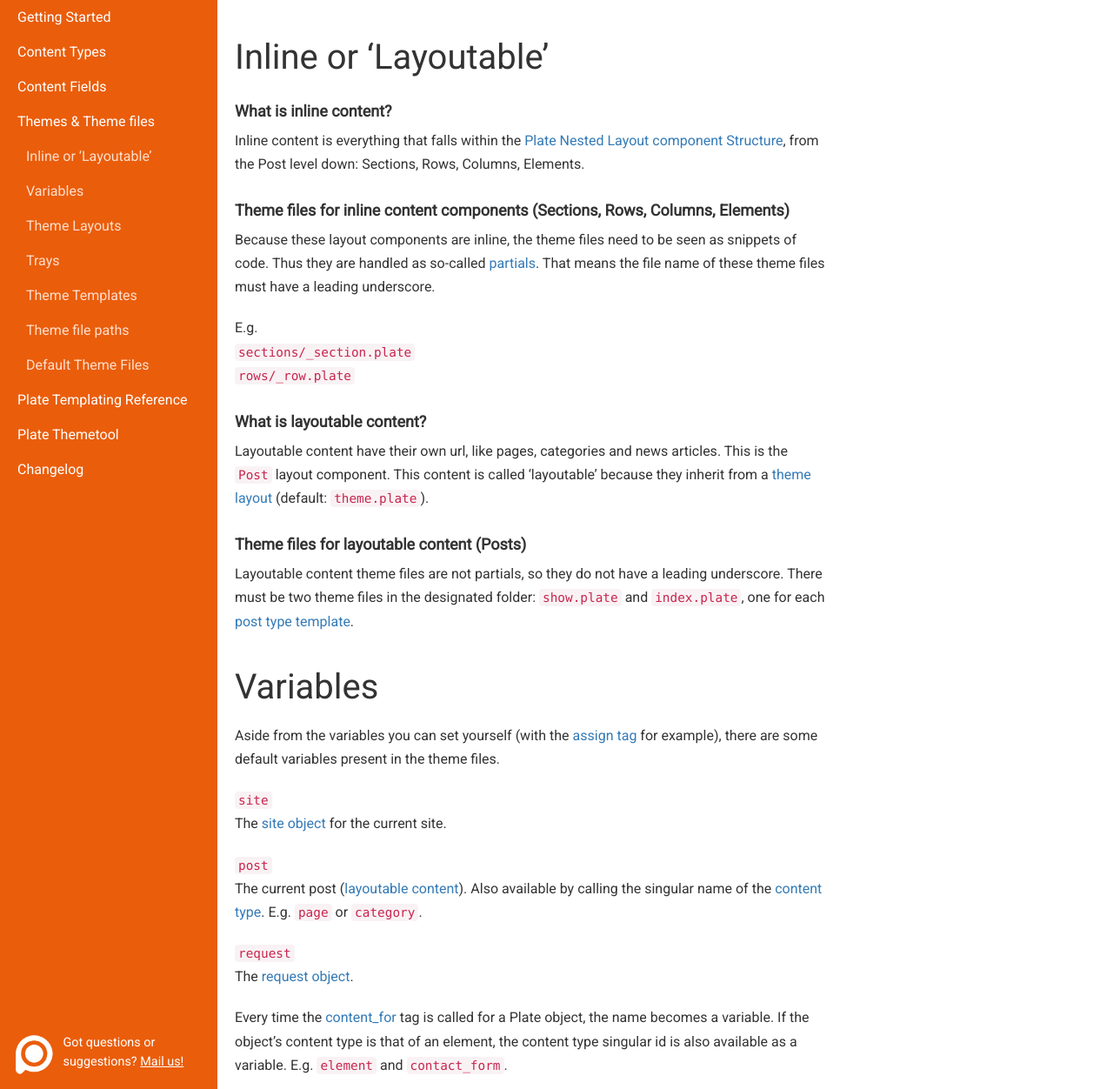
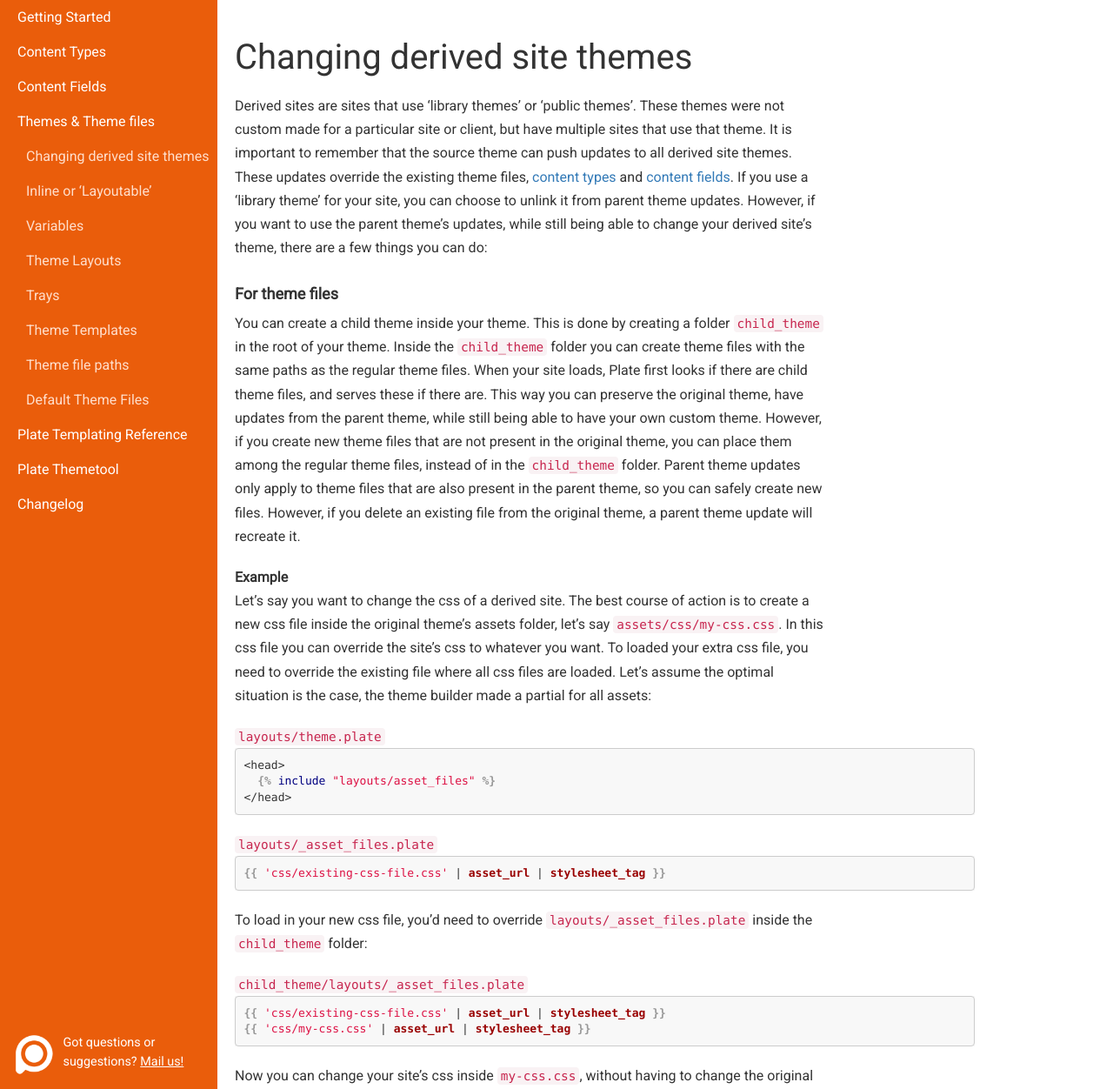
Before and after one commit to platehub/platehub.github.io, a Jekyll site: the page built from docs/theme-files.md, in a window 1280 px wide and 1400 px high, scrolled down 822 px, cut to the strip 148-1400 px from the top of the window. Shown: the whole strip at 87% size. Built offline with Jekyll 4.4.1, drawn with Linux system fonts in a browser that asks for light colours; nearby versions of some CDN libraries; some of the changed text lies outside the part shown.

Commit message:
derived theme docs

````diff
--- a/docs/theme-files.md
+++ b/docs/theme-files.md
@@ -5,6 +5,7 @@ page_url: /docs/theme-files
 menu_item: true
 id: "theme-files"
 sub_menu:
+  - "[Changing derived site themes](#changing-derived-site-themes)"
   - "[Inline or 'Layoutable'](#inline-or-layoutable)"
   - "[Variables](#variables)"
   - "[Theme Layouts](#theme-layouts)"
@@ -20,6 +21,54 @@ Plate themes consist of theme files, which are only HTML files with a [templatin
 Themes video tutorials (Dutch):
 <iframe src="https://player.vimeo.com/video/242049896?color=e95d21&title=0&byline=0&portrait=0" width="640" height="360" frameborder="0" webkitallowfullscreen mozallowfullscreen allowfullscreen></iframe>
 <iframe src="https://player.vimeo.com/video/242057383?color=e95d21&title=0&byline=0&portrait=0" width="640" height="360" frameborder="0" webkitallowfullscreen mozallowfullscreen allowfullscreen></iframe>
+
+## Changing derived site themes
+
+Derived sites are sites that use 'library themes' or 'public themes'. These themes were not custom made for a particular site or client, but have multiple sites that use that theme. It is important to remember that the source theme can push updates to all derived site themes. These updates override the existing theme files, [content types](/docs/content-types) and [content fields](/docs/content-fields). If you use a 'library theme' for your site, you can choose to unlink it from parent theme updates. However, if you want to use the parent theme's updates, while still being able to change your derived site's theme, there are a few things you can do:
+
+#### For theme files
+You can create a child theme inside your theme. This is done by creating a folder `child_theme` in the root of your theme. Inside the `child_theme` folder you can create theme files with the same paths as the regular theme files. When your site loads, Plate first looks if there are child theme files, and serves these if there are. This way you can preserve the original theme, have updates from the parent theme, while still being able to have your own custom theme. However, if you create new theme files that are not present in the original theme, you can place them among the regular theme files, instead of in the `child_theme` folder. Parent theme updates only apply to theme files that are also present in the parent theme, so you can safely create new files. However, if you delete an existing file from the original theme, a parent theme update will recreate it.
+
+**Example**
+Let's say you want to change the css of a derived site. The best course of action is to create a new css file inside the original theme's assets folder, let's say `assets/css/my-css.css`. In this css file you can override the site's css to whatever you want. To loaded your extra css file, you need to override the existing file where all css files are loaded. Let's assume the optimal situation is the case, the theme builder made a partial for all assets:
+
+<p class='no-margin'><code class='highlighter-rouge'>layouts/theme.plate</code></p>
+```liquid
+{%- raw -%}
+<head>
+  {% include "layouts/asset_files" %}
+</head>
+{% endraw %}
+```
+
+<p class='no-margin'><code class='highlighter-rouge'>layouts/_asset_files.plate</code></p>
+```liquid
+{%- raw -%}
+{{ 'css/existing-css-file.css' | asset_url | stylesheet_tag }}
+{% endraw %}
+```
+
+To load in your new css file, you'd need to override `layouts/_asset_files.plate` inside the `child_theme` folder:
+<p class='no-margin'><code class='highlighter-rouge'>child_theme/layouts/_asset_files.plate</code></p>
+```liquid
+{%- raw -%}
+{{ 'css/existing-css-file.css' | asset_url | stylesheet_tag }}
+{{ 'css/my-css.css' | asset_url | stylesheet_tag }}
+{% endraw %}
+```
+
+Now you can change your site's css inside `my-css.css`, without having to change the original theme, so you can safely profit from the parent theme's updates.
+
+<img src="/assets/img/theme-files--derived-1.png">
+`child_theme/layouts/_asset_files.plate` overrides the 'regular' `layouts/_asset_files.plate`.
+
+#### For content fields and content types
+Except for the content type (plural) name and title, you can change attributes of content types and content fields (including validation settings) to your liking. However, you cannot delete content types or content fields that were created by the parent theme.
+
+#### Library theme builders info
+If you are creating a library theme or public theme, keep the following best practices in mind:
+- Use as many [included](/docs/templating-reference/tags#include) [partials](#partials) as possible. The smaller the theme files, the less a user has to override, if he wants to.
+- Make sure to send a notification about an update before actually pushing the update. You can send a notification to theme users from the theme dashboard.
 
 ## Inline or 'Layoutable'
 
````
Also changed, not shown: assets/img/theme-files--derived-1.png (added).
